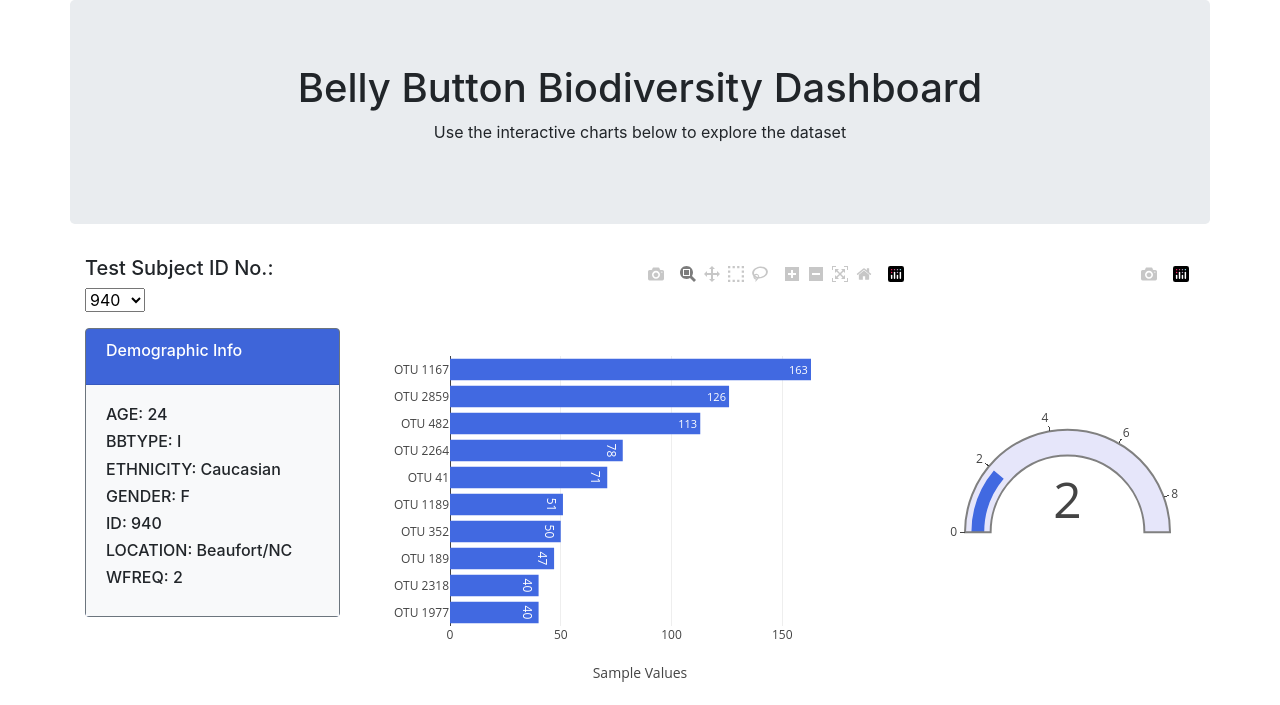
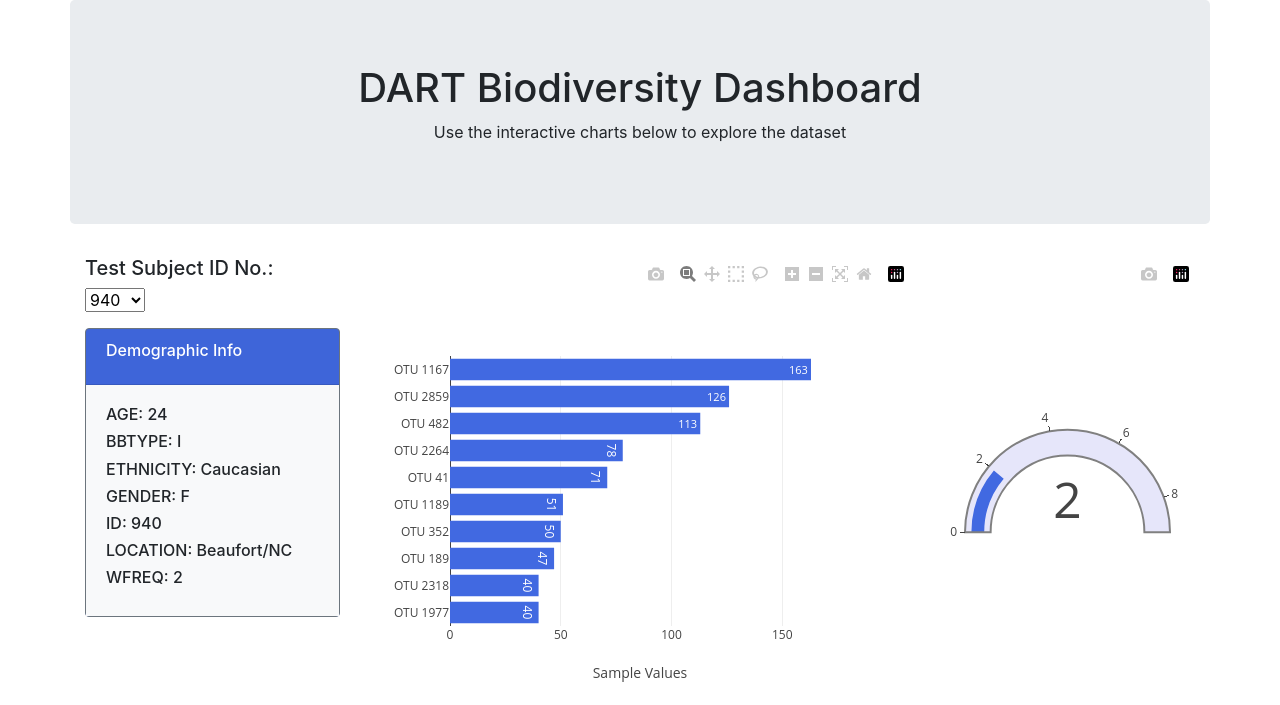
Before and after one commit to TheGreatDartanion/belly-button-git-demo, a Flask app: page / in a window 1280 px wide. Shown: the top 705 px of the page. Run offline with Flask 2, Linux system fonts and the light colour scheme; some libraries are stand-ins or nearby versions.

Commit message:
Adding dart HEADER

```diff
--- a/templates/index.html
+++ b/templates/index.html
@@ -29,7 +29,7 @@
   <div class="container">
     <div class="row">
       <div class="col-md-12 jumbotron text-center">
-        <h1>Belly Button Biodiversity Dashboard</h1>
+        <h1>DART Biodiversity Dashboard</h1>
         <p>Use the interactive charts below to explore the dataset</p>
       </div>
     </div>
```
